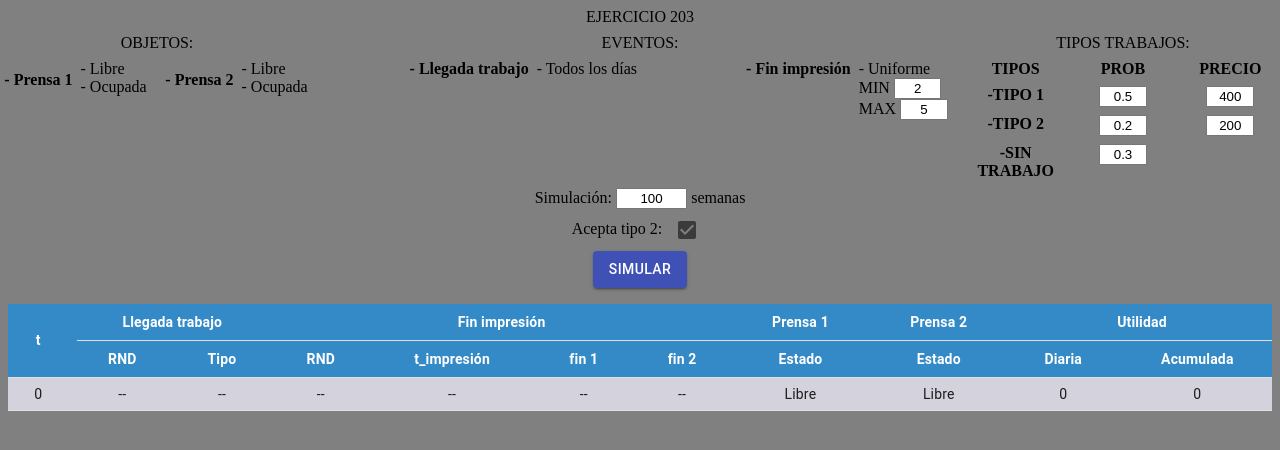
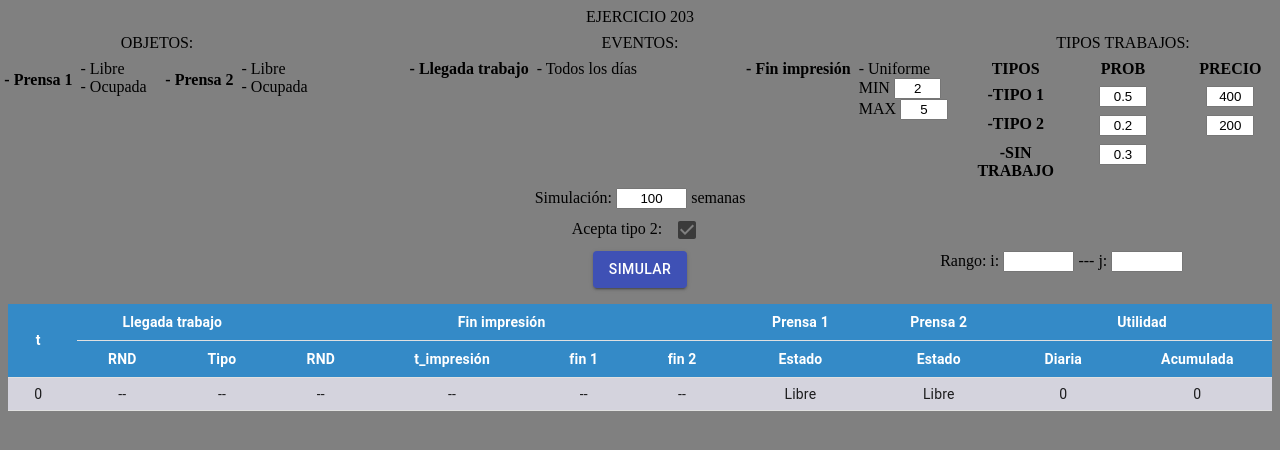
Before and after one commit to GustavoIPeralta/Ejercicio-203-SIM, a React (Create React App) app: page / in a window 1280 px wide. Shown: the top 450 px of the page. Built offline with nearby package versions, Linux system fonts and the light colour scheme.

Commit message:
Se agrega rango

```diff
--- a/src/components/Principal.jsx
+++ b/src/components/Principal.jsx
@@ -36,6 +36,7 @@ export default function Principal({}) {
   ]);
   const [diasSim, setDiasSim] = useState(100);
   const [aceptTipo2, setAceptTipo2] = useState(true);
+  const [rango, setRango] = useState({ i: null, j: null });
 
   useEffect(() => {
     if (generateSimulacion) {
@@ -74,6 +75,9 @@ export default function Principal({}) {
           inputProps={{ "aria-label": "secondary checkbox" }}
         />
         <br></br>
+        <Grid container>
+          <Grid item xs={4}></Grid>
+          <Grid item xs={4}>
             <Button
               variant="contained"
               color="primary"
@@ -85,6 +89,28 @@ export default function Principal({}) {
               Simular
             </Button>
           </Grid>
+          <Grid item xs={4}>
+            <label> Rango: </label>
+            <label> i: </label>
+            <input
+              value={rango.i}
+              style={{ width: "15%", textAlign: "center" }}
+              onChange={(e) =>
+                setRango({ ...rango, i: Number(e.target.value) })
+              }
+            ></input>
+            <label> --- </label>
+            <label> j: </label>
+            <input
+              value={rango.j}
+              style={{ width: "15%", textAlign: "center" }}
+              onChange={(e) =>
+                setRango({ ...rango, j: Number(e.target.value) })
+              }
+            ></input>
+          </Grid>
+        </Grid>
+      </Grid>
 
       <Grid item xs={12} style={{ textAlign: "center" }}>
         <ReportTable
@@ -92,6 +118,7 @@ export default function Principal({}) {
           columns={columns}
           subColumns={subColumns}
           loading={loading}
+          rango={rango}
         />
       </Grid>
     </Grid>
--- a/src/components/Report/ReportTable.jsx
+++ b/src/components/Report/ReportTable.jsx
@@ -2,14 +2,34 @@ import React from "react";
 import { Card, CardContent, Grid } from "@material-ui/core";
 import ReusableTable from "./ReusableTable";
 
-const ReportTable = ({ items, columns, subColumns, loading }) => {
+const ReportTable = ({ items, columns, subColumns, loading, rango }) => {
+  const filtrarItems = (data) => {
+    let newItems = [];
+
+    if (rango.i) {
+      if (rango.j) {
+        if (Number(rango.j) > Number(rango.i)) {
+          newItems = data.filter((r) => r.id >= rango.i && r.id <= rango.j);
+        } else {
+          newItems = data.filter((r) => r.id >= rango.i);
+        }
+      } else {
+        newItems = data.filter((r) => r.id >= rango.i);
+      }
+    } else {
+      if (rango.j) {
+        newItems = data.filter((r) => r.id <= rango.j);
+      }
+    }
+    return newItems;
+  };
   return (
     <Grid container spacing={2} style={{ height: 536 }}>
       <Grid item sm={12} className={"text-center"}>
         <ReusableTable
           columns={columns}
           subColumns={subColumns}
-          items={items}
+          items={!rango.i && !rango.j ? items : filtrarItems(items)}
           loading={loading}
         />
       </Grid>
```
Lines whose indentation alone changed are shown as unchanged.
